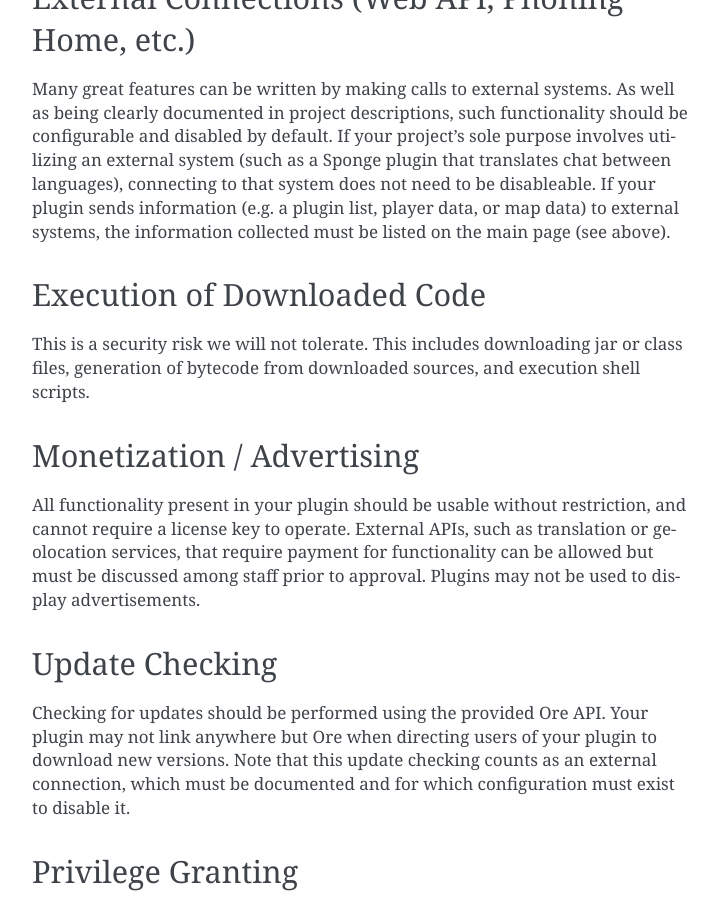
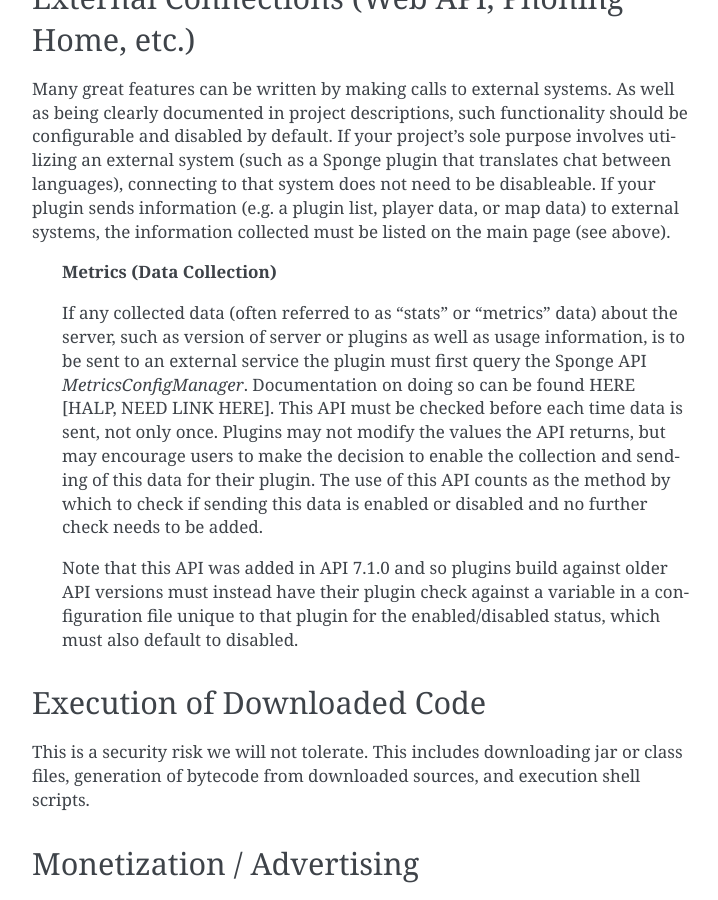
Before and after one commit to SpongePowered/SpongeDocs, a Sphinx documentation site: the page built from source/ore/guidelines.rst, in a window 1280 px wide and 900 px high, scrolled down 3982 px. Shown: the whole window, without its empty margins (388-1106 px from the left). Built offline with Sphinx 7.4.7, drawn with Linux system fonts in a browser that asks for light colours; pages that are not in the unit, such as notebooks, are missing from menus.

Commit message:
Preliminary guidelines update for 7.1.0
Needs cleaning, URL to unfinished metrics docs, etc.

```diff
--- a/source/ore/guidelines.rst
+++ b/source/ore/guidelines.rst
@@ -160,6 +160,19 @@ system (such as a Sponge plugin that translates chat between languages), connect
 If your plugin sends information (e.g. a plugin list, player data, or map data) to external systems, the information collected
 must be listed on the main page (see above).
 
+    **Metrics (Data Collection)**
+
+    If any collected data (often referred to as "stats" or "metrics" data) about the server, such as version of server or plugins as
+    well as usage information, is to be sent to an external service the plugin must first query the Sponge API `MetricsConfigManager`.
+    Documentation on doing so can be found HERE [HALP, NEED LINK HERE]. This API must be checked before each time data is sent, not
+    only once. Plugins may not modify the values the API returns, but may encourage users to make the decision to enable the
+    collection and sending of this data for their plugin. The use of this API counts as the method by which to check if sending this
+    data is enabled or disabled and no further check needs to be added.
+
+    Note that this API was added in API 7.1.0 and so plugins build against
+    older API versions must instead have their plugin check against a variable in a configuration file unique to that plugin for
+    the enabled/disabled status, which must also default to disabled.
+
 
 Execution of Downloaded Code
 ~~~~~~~~~~~~~~~~~~~~~~~~~~~~
```
